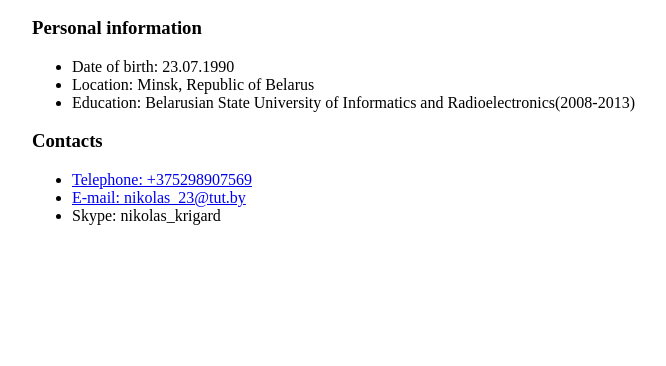
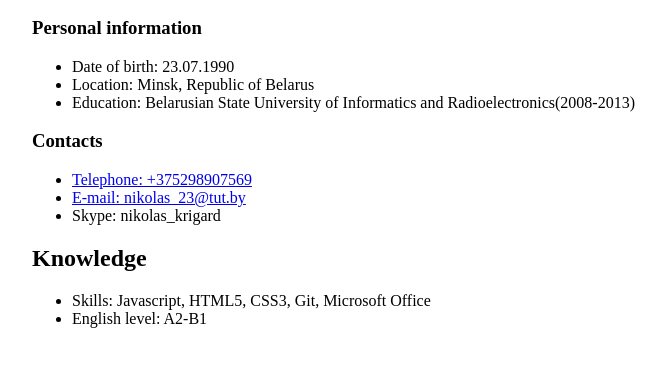
Before and after one commit to nikola2390/rsschool-2019Q1-cv, a plain HTML site: page index.html in a window 1280 px wide. Shown: the part 110-476 px from the top of the page, without its empty margins (96-762 px from the left). Drawn offline with Linux system fonts and the light colour scheme.

Commit message:
feat: add skills

```diff
--- a/index.html
+++ b/index.html
@@ -8,7 +8,9 @@
   <title>My resume</title>
 </head>
 <body>
-<header><H1>Mikalai Shalupin</H1></header>
+<header>
+  <H1>Mikalai Shalupin</H1>
+</header>
 <main>
   <section>
     <h2>About Me</h2>
@@ -25,6 +27,13 @@
       <li>Skype: nikolas_krigard</li>
     </ul>
   </section>
+  <section>
+    <h2>Knowledge</h2>
+    <ul>
+      <li>Skills: Javascript, HTML5, CSS3, Git, Microsoft Office</li>
+      <li>English level: A2-B1</li>
+    </ul>
+  </section>
 </main>
 
 </body>
```
